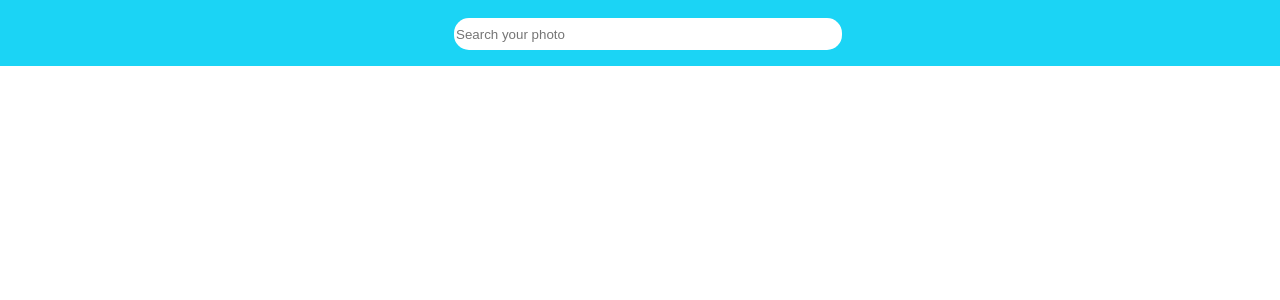
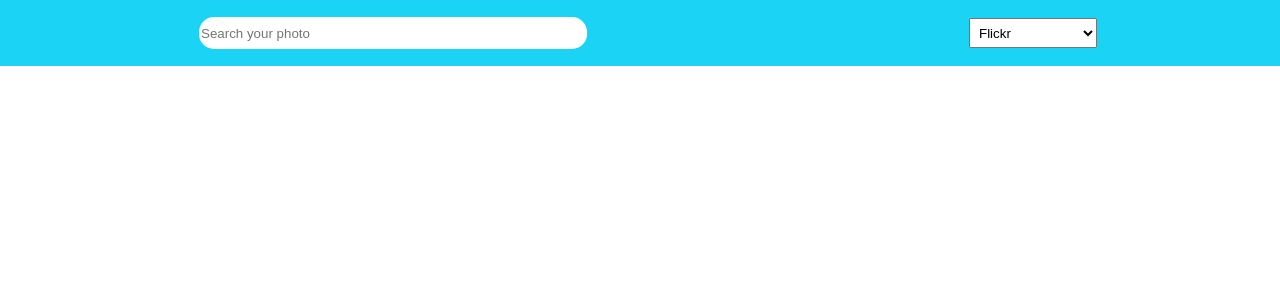
Before and after one commit to Annayq/FlickrSearch, a React (Create React App) app: page / in a window 1280 px wide. Shown: the top 300 px of the page. Built offline with nearby package versions, Linux system fonts and the light colour scheme.

Commit message:
add service component as sources and source select function

```diff
--- a/src/App.css
+++ b/src/App.css
@@ -16,6 +16,8 @@
 } */
 
 .search{
+  display:flex;
+  flex-wrap: wrap;
   width: 100%;
   height: 50px;
   border:3px;
@@ -25,12 +27,20 @@
 }
 
 input{
-  display: block;
+  display: inline-block;
   height:30px;
-  margin: 10px auto;
+  margin:auto;
   width:30%;
   border: 3px black;
   border-radius: 15px;
+}
+
+select{
+  display: inline-block;
+  height:30px;
+  width:10%;
+  margin:auto;
+  padding: 5px;
 }
 
 #container {
--- a/src/App.js
+++ b/src/App.js
@@ -16,7 +16,7 @@ function App() {
     <div className="App">
       {/* <SearchBar setResult={setResult} /> */}
       <DebounceSearch setResult={setResult} />
-      <ImageList result={result?.items || []} />
+      <ImageList result={result|| []} />
     </div>
   );
 }
--- a/src/components/debounceSearch.js
+++ b/src/components/debounceSearch.js
@@ -1,48 +1,51 @@
-import { React, Fragment, useEffect, useState, useRef} from "react";
-import fetchJsonp from "fetch-jsonp";
+import { React, Fragment, useEffect, useState, useRef } from "react";
+import { Unsplash } from "../services/unsplash";
+import { Flickr } from "../services/flickr";
 
-const callFlicker = async (tagsQuery) => {
-  try {
-    const resp = await fetchJsonp(
-      `https://api.flickr.com/services/feeds/photos_public.gne?format=json&tagmode=all&tags=${tagsQuery}`,
-      {
-        jsonpCallback: "jsoncallback",
-      }
-    );
-    return await resp.json();
-  } catch (ex) {
-    console.log("Something wrong when fetch data", ex);
-  }
+const imageSearchOptions = {
+  flickr: Flickr,
+  unsplash: Unsplash,
 };
 
 export function DebounceSearch({ setResult }) {
-  const [input, setInput] = useState("");
-  const [queryText, setQueryText] = useState(input);
-  const onInputChange = (event) => {
-    setInput(event.target.value);
-  };
-  //setResult=useEffect(callFlicker(input),[input])
+  const [searchInput, setSearchInput] = useState("");
+  const [source, setSource] = useState("flickr");
+  const [queryParams, setQueryParams] = useState({ searchInput, source });
+
   const timer = useRef(undefined);
+
   useEffect(() => {
     if (timer.current) clearTimeout(timer.current);
     timer.current = setTimeout(() => {
-        if (input !== queryText) {
-            console.log({ input, queryText });
-            setQueryText(input);
-            callFlicker(input).then(setResult);
-        }
-    }, 1000)
-  }, [input, queryText, setResult]);
+      if (
+        searchInput !== queryParams.searchInput ||
+        source != queryParams.source
+      ) {
+        console.log({ searchInput, source, queryParams });
+        setQueryParams({ searchInput, source });
+        const searchFunction = imageSearchOptions[source];
+        searchFunction(searchInput).then(setResult);
+      }
+    }, 1000);
+  }, [searchInput, queryParams, setResult, source]);
 
   return (
     <Fragment>
-      <div className='search'>
+      <div className="search">
         <input
           type="text"
-          value={input}
+          value={searchInput}
           placeholder="Search your photo"
-          onChange={onInputChange}
+          onChange={(event) => setSearchInput(event.target.value)}
         />
+        <select
+          name="select your source"
+          defaultValue="flickr"
+          onChange={(event) => setSource(event.target.value)}
+        >
+          <option value="flickr">Flickr</option>
+          <option value="unsplash">Unsplash</option>
+        </select>
       </div>
     </Fragment>
   );
--- a/src/components/imageList.js
+++ b/src/components/imageList.js
@@ -6,10 +6,15 @@ export function ImageList({ result }) {
     <div id="container" className="masonry">
       <div className="item">
         {result.map((item, index) => (
+          //   <img
+          //     src={item.media.m}
+          //     key={Math.random(index)}
+          //     alt={item.tags}
+          //   />
           <img
-            src={item.media.m}
+            src={item.url}
             key={Math.random(index)}
-            alt={item.tags}
+            alt={item.alt}
           />
         ))}
       </div>
--- /dev/null
+++ b/src/services/flickr.js
@@ -0,0 +1,15 @@
+import fetchJsonp from "fetch-jsonp";
+
+export const Flickr = async (tagsQuery) => {
+  const resp = await fetchJsonp(
+    `https://api.flickr.com/services/feeds/photos_public.gne?format=json&tagmode=all&tags=${tagsQuery}`,
+    { jsonpCallback: "jsoncallback" }
+  );
+  const data = await resp.json();
+  return data.items.map((item) => {
+    return {
+      alt: item.tags,
+      url: item.media.m,
+    };
+  });
+};
--- /dev/null
+++ b/src/services/unsplash.js
@@ -0,0 +1,12 @@
+export const Unsplash = async (tagsQuery) => {
+  const resp = await fetch(
+    `https://api.unsplash.com/search/photos?page=1&query=${tagsQuery}&client_id=ktov1rXm7r_SrX61cBu-Hu7nyP6iRi6oDFq1xivM7QI`
+  );
+  const data = await resp.json();
+  return data.results.map((item) => {
+    return {
+      alt: item.alt_description,
+      url: item.urls.raw,
+    };
+  });
+};
```
